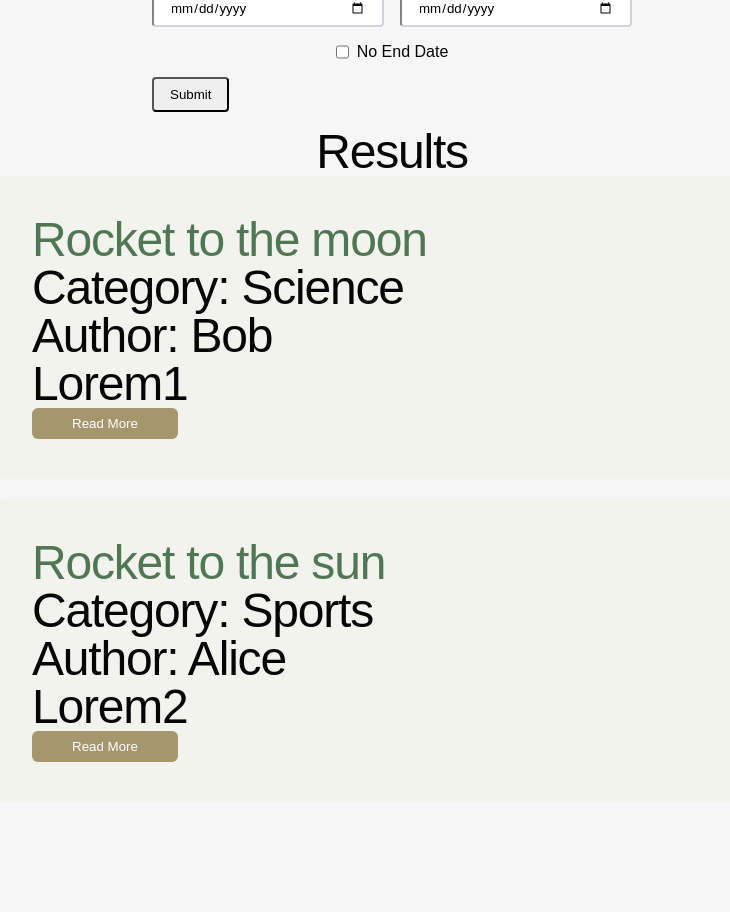
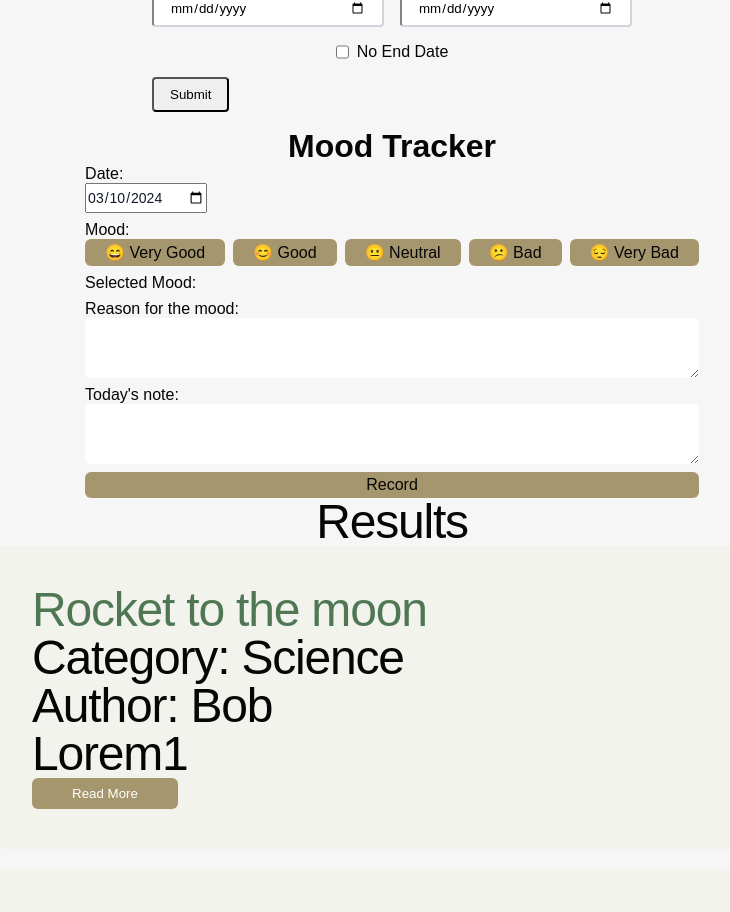
Before and after one commit to thebiggest0/QDS-group-11, a React (Vite) app: page / in a window 1280 px wide. Shown: the part 1916-2828 px from the top of the page, without its empty margins (248-978 px from the left). Built offline with nearby package versions, Linux system fonts and the light colour scheme; no server answers.

Commit message:
Remove commentout for mood

```diff
--- a/src/App.tsx
+++ b/src/App.tsx
@@ -46,7 +46,7 @@ function App() {
       <Calender />
       {/* <Form /> */}
       <CustomHabits />
-      {/* <Mood /> */}
+      <Mood />
       <Result />
       <About />
     </div>
```
